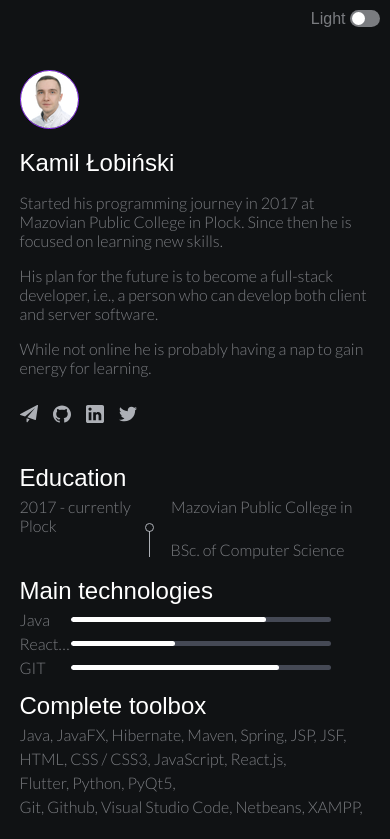
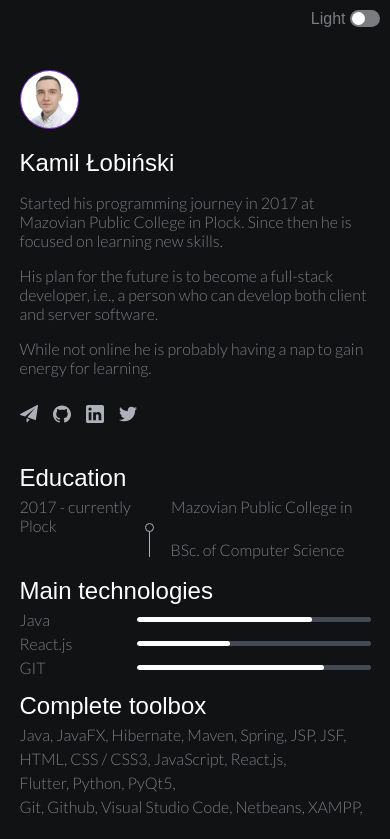
Before and after one commit to kamillobinski/kamillobinski.dev, a React (Create React App) app: page / in a window 390 px wide. Shown: the top 839 px of the page. Built offline with nearby package versions, Linux system fonts and the light colour scheme; a web font is replaced by a local one.

Commit message:
Improve responsiveness of the main technology progress bars

```diff
--- a/src/style/Progressbar.css
+++ b/src/style/Progressbar.css
@@ -3,7 +3,7 @@
 }
 
 .progressbar-back {
-  width: 260px;
+  width: calc(100% - 60px);
   height: 5px;
   float: right;
   margin-right: 40px;
@@ -21,6 +21,13 @@
   animation: slidein 3s ease;
 }
 
+@media only screen and (max-width: 450px) {
+  .progressbar-back {
+    width: 95%;
+    margin-right: 0px;
+  }
+}
+
 @keyframes slidein {
   from {
     width: 0;
--- a/src/style/TechnologyKnowledge.css
+++ b/src/style/TechnologyKnowledge.css
@@ -17,8 +17,8 @@
 }
 
 .technology-knowledge-name {
-  width: 100%;
-  max-width: 100%;
+  width: 150px;
+  max-width: 150px;
   overflow: hidden;
   text-overflow: ellipsis;
   white-space: nowrap;
```
